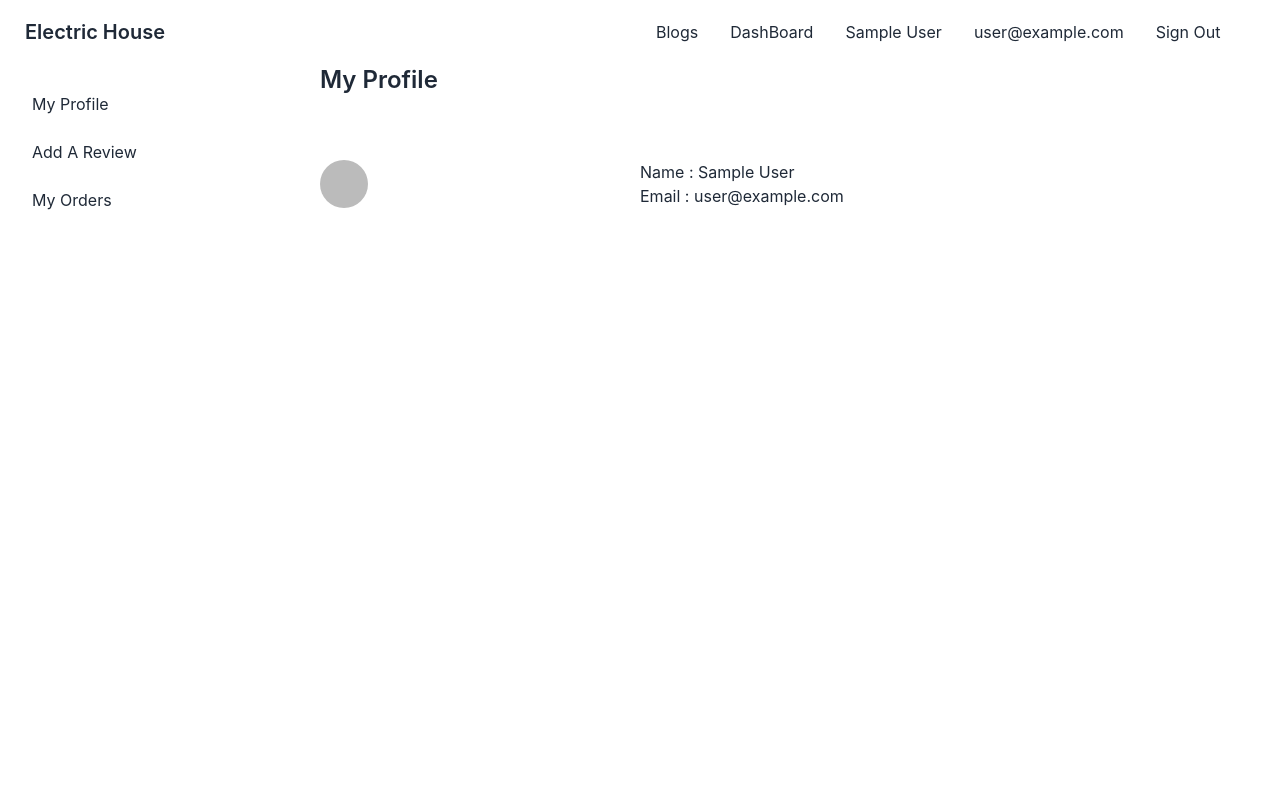
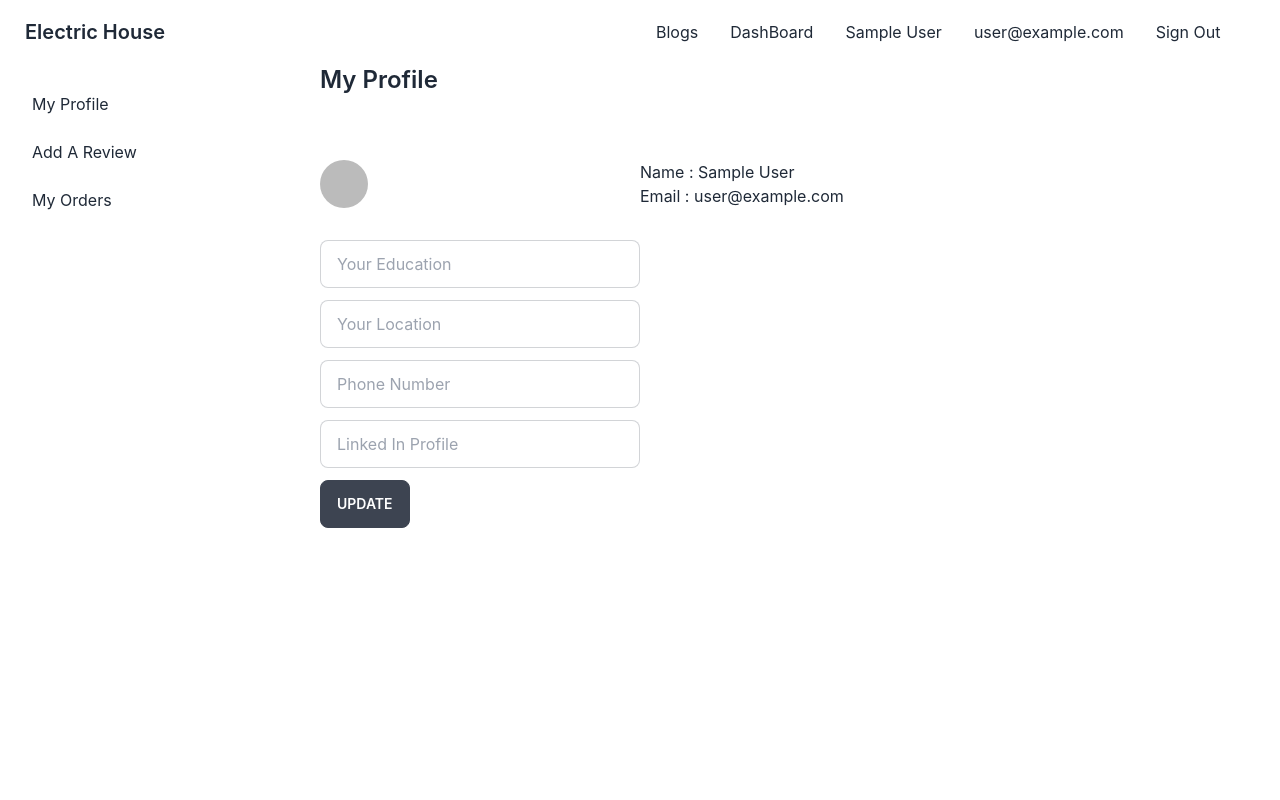
Before and after one commit to shely25/ManufacturerWebsite, a React (Create React App) app: page /Dashboard/myprofile in a window 1280 px wide. Shown: the top 800 px of the page. Built offline with nearby package versions, Linux system fonts and the light colour scheme; no server answers; sample sign-in values are in the browser's storage.

Commit message:
my profile some complete

```diff
--- a/src/Components/Authentication/Register.js
+++ b/src/Components/Authentication/Register.js
@@ -25,11 +25,23 @@ const Register = () => {
         </div>
     }
 
-    const { register, handleSubmit } = useForm();
+    const { register, handleSubmit, reset } = useForm();
     const onSubmit = async data => {
         console.log(data)
         await createUserWithEmailAndPassword(data.email, data.password)
         await updateProfile({ displayName: data.Name })
+        const url = 'http://localhost:5000/profile'
+        fetch(url, {
+            method: 'POST',
+            headers: {
+                'Content-Type': 'application/json',
+            },
+            body: JSON.stringify(data),
+        })
+            .then(response => response.json())
+            .then(data => {
+                console.log('Success:', data);
+            })
 
     };
     if (loading || updating) {
--- a/src/Components/Dashboard/AddaReview.js
+++ b/src/Components/Dashboard/AddaReview.js
@@ -9,7 +9,7 @@ const AddaReview = () => {
     const [user] = useAuthState(auth)
     const onSubmit = data => {
         console.log(data)
-        const review = { name: data.name, email: data.email, review: data.review }
+        const review = { name: data.name, email: data.email, review: data.review, ratting: data.rattings }
         fetch('http://localhost:5000/review', {
             method: 'POST',
             headers: {
@@ -36,6 +36,8 @@ const AddaReview = () => {
                 <br />
                 <input type="text-area" placeholder="Add a Review" className="input input-bordered  w-full max-w-xs mb-3 " {...register("review")} />
                 <br />
+                <input type="number" placeholder="Give A rattings" className="input input-bordered  w-full max-w-xs mb-3 " {...register("rattings")} />
+                <br />
                 <input className='btn' type="submit" value="Add Review" />
             </form>
         </div>
--- a/src/Components/Homepage/Banner.js
+++ b/src/Components/Homepage/Banner.js
@@ -6,8 +6,8 @@ const Banner = () => {
         <div class="carousel w-full">
             <div id="slide1" class="carousel-item relative w-full">
                 <img src={image} alt='' className="w-full h-96" ></img>
-                <div class="absolute flex justify-between transform -translate-y-1/2 left-5 right-5 top-1/2">
-                    <p className='text-center font-medium text-2xl'>WLCOME TO OUR HOUSE.FIND YOUR NECCESARY PRODUCTS</p>
+                <div class="absolute flex justify-between transform -translate-y-1/2 translate-x-1/4 left-5 right-5 top-1/2">
+                    <p className='text-center font-medium text-2xl'>WELCOME TO OUR HOUSE.FIND YOUR NECCESARY PRODUCTS</p>
                 </div>
             </div>
         </div>
--- a/src/Components/Homepage/Navber.js
+++ b/src/Components/Homepage/Navber.js
@@ -29,7 +29,7 @@ const Navber = () => {
                                         <Link to='/Dashboard'>DashBoard</Link>
                                     </li>
                                     <li>
-                                        <button className='border-0'>{user.displayName}</button>
+                                        <button className='border-0'>{user?.displayName}</button>
                                     </li>
                                     <li>
                                         <button className='border-0'>{user.email}</button>
--- a/src/Components/Homepage/Review.js
+++ b/src/Components/Homepage/Review.js
@@ -17,11 +17,12 @@ const Review = () => {
             <h1 className='text-center mt-16 text-3xl '>What Our Customers Says</h1>
             <div className='grid lg:grid-cols-3 '>
                 {
-                    reviews.slice(0, 3).map(review => <div className="card m-8 w-96 bg-base-100 shadow-xl image-full">
+                    reviews.map(review => <div className="card m-8 w-96 bg-base-100 shadow-xl image-full">
                         <figure><img src={background} alt="" /></figure>
                         <div class="card-body">
                             <h2 class="card-title">{user?.displayName}</h2>
                             <p>{review.review}</p>
+                            <p>Rattings : {review.ratting}</p>
                         </div>
                     </div>)
                 }
--- a/src/Components/MyProfile.js
+++ b/src/Components/MyProfile.js
@@ -1,17 +1,36 @@
 import React from 'react';
 import { useAuthState } from 'react-firebase-hooks/auth';
+import { useForm } from 'react-hook-form';
 import auth from '../firebase.init';
 
 const MyProfile = () => {
     const [user] = useAuthState(auth)
     console.log(user)
+    const { register, handleSubmit, reset } = useForm();
+    const onSubmit = data => {
+        console.log(data)
+        const url = `http://localhost:5000/profile?email=${user?.email}`
+        fetch(url, {
+            method: 'PUT',
+            headers: {
+                'Content-Type': 'application/json',
+            },
+            body: JSON.stringify(data),
+        })
+            .then(response => response.json())
+            .then(data => {
+                console.log('Success:', data);
+            })
+        reset()
+        window.location.reload()
+    }
     return (
         <div>
             <h1 className='text-2xl font-semibold mb-16'>My Profile</h1>
             <div className='grid grid-cols-3'>
                 <div class="avatar">
                     <div class="w-12 rounded-full">
-                        <img src={user?.photoURL} />
+                        <img src={user?.photoURL} alt='' />
                     </div>
                 </div>
                 <div>
@@ -19,6 +38,18 @@ const MyProfile = () => {
                     <p>Email : {user?.email}</p>
                 </div>
             </div>
+            <form onSubmit={handleSubmit(onSubmit)} className='mt-8'>
+                <input type="text" placeholder="Your Education" className="input input-bordered  w-full max-w-xs mb-3 " {...register("education")} />
+                <br />
+
+                <input type="text" placeholder="Your Location" className="input input-bordered  w-full max-w-xs mb-3 " {...register("location")} />
+                <br />
+                <input type="number" placeholder="Phone Number" className="input input-bordered  w-full max-w-xs mb-3 " {...register("number")} />
+                <br />
+                <input type="text" placeholder="Linked In Profile " className="input input-bordered  w-full max-w-xs mb-3 " {...register("linkedin")} />
+                <br />
+                <input className='btn' type="submit" value="Update" />
+            </form>
         </div>
     );
 };
```
